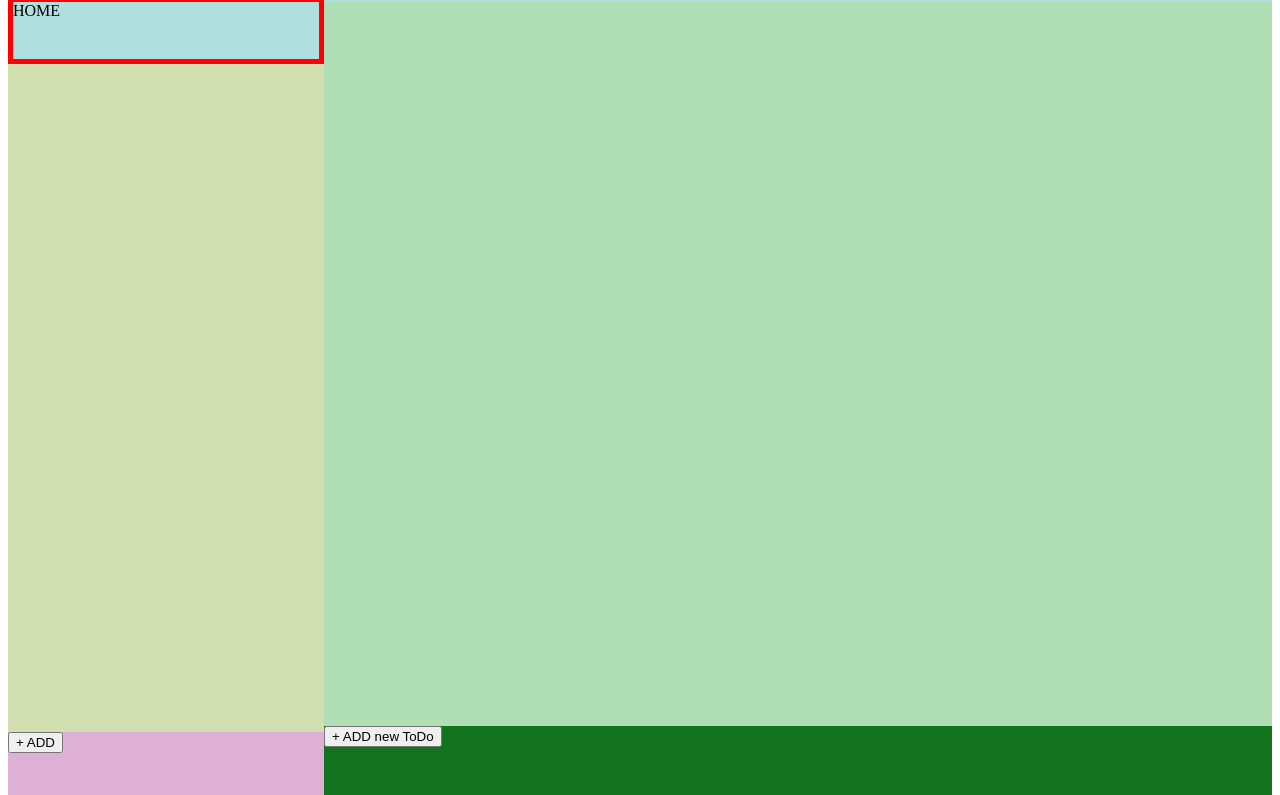
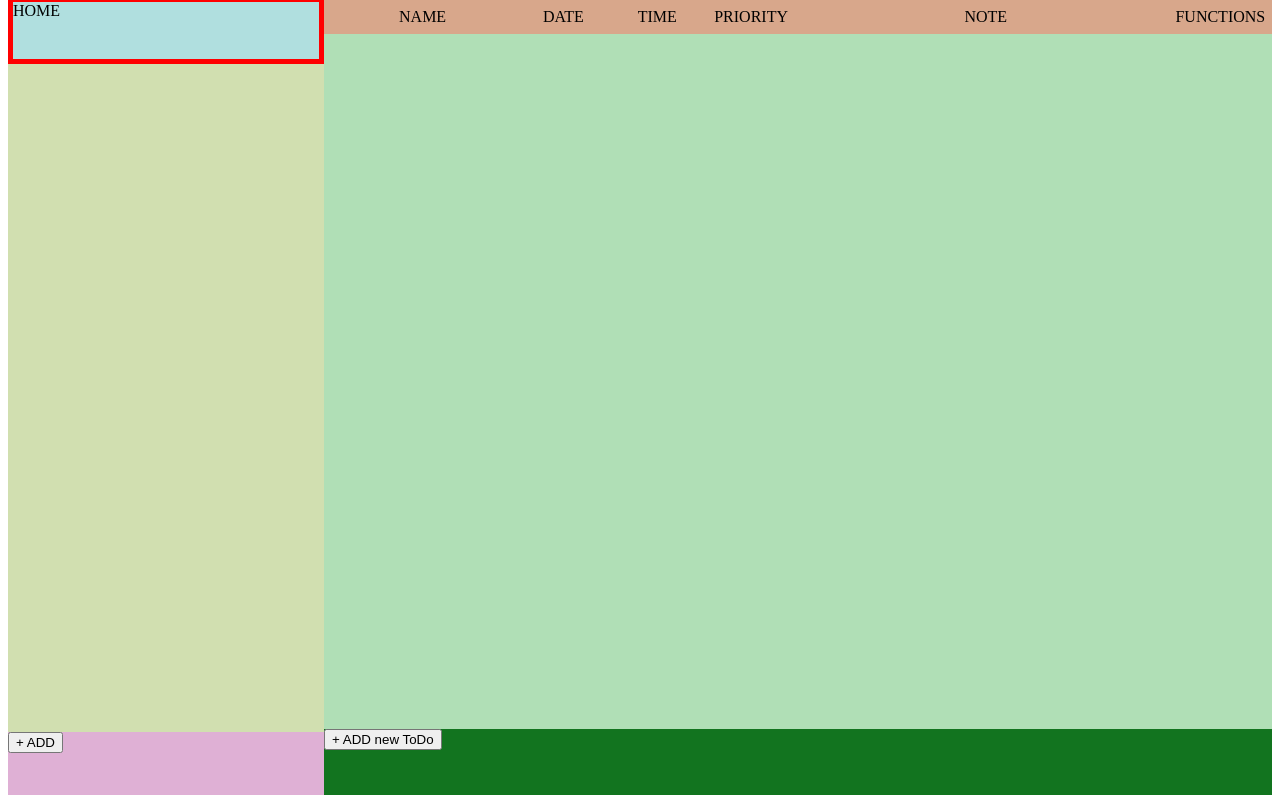
Before and after one commit to MaciejDabrowskii/PROJECT-TODO-LIST, a website built with webpack: page dist/index.html in a window 1280 px wide. Shown: the part 112-907 px from the top of the page. Built offline with nearby package versions, Linux system fonts and the light colour scheme.

Commit message:
working on functions

```diff
--- a/src/dom-functions/DOM-body.js
+++ b/src/dom-functions/DOM-body.js
@@ -44,7 +44,36 @@ const createBody = () => {
     allTodosButton.classList.add('allTodosButton');
     allTodosButton.innerText = "All Todos";
 
+    todoDivHeader.append(allTodosButton);
 
+    const todoDataHeaderDiv = document.createElement('div');
+    todoDataHeaderDiv.classList.add('todoDataHeaderDiv');
+
+    const todoNameDataHeader = document.createElement('div');
+    todoNameDataHeader.classList.add('todoNameDataHeader');
+    todoNameDataHeader.innerText = "NAME";
+
+    const todoDateDataHeader = document.createElement('div');
+    todoDateDataHeader.classList.add('todoDateDataHeader');
+    todoDateDataHeader.innerText = "DATE";
+
+    const todoTimeDataHeader = document.createElement('div');
+    todoTimeDataHeader.classList.add('todoTimeDataHeader');
+    todoTimeDataHeader.innerText = "TIME";
+
+    const todoPriorityDataHeader = document.createElement('div');
+    todoPriorityDataHeader.classList.add('todoPriorityDataHeader');
+    todoPriorityDataHeader.innerText = "PRIORITY";
+
+    const todoNoteDataHeader = document.createElement('div');
+    todoNoteDataHeader.classList.add('todoNoteDataHeader');
+    todoNoteDataHeader.innerText = "NOTE";
+
+    const todoFunctionsDataHeader = document.createElement('div');
+    todoFunctionsDataHeader.classList.add('todoFunctionsDataHeader');
+    todoFunctionsDataHeader.innerText = "FUNCTIONS";
+
+    todoDataHeaderDiv.append(todoNameDataHeader, todoDateDataHeader, todoTimeDataHeader, todoPriorityDataHeader, todoNoteDataHeader, todoFunctionsDataHeader);
 
     const todosContainer = document.createElement('div');
     todosContainer.classList.add('todosContainer');
@@ -52,9 +81,9 @@ const createBody = () => {
     const todoOptionsContainer = document.createElement('div');
     todoOptionsContainer.classList.add('todoOptionsContainer');
 
-    todoDivHeader.append(allTodosButton);
 
-    todosDiv.append(todoDivHeader, todosContainer, todoOptionsContainer);
+
+    todosDiv.append(todoDivHeader, todoDataHeaderDiv, todosContainer, todoOptionsContainer);
 
     body.append(projectsDiv, todosDiv);
 
--- a/src/dom-functions/DOM-show-TODO.js
+++ b/src/dom-functions/DOM-show-TODO.js
@@ -24,7 +24,20 @@ const domShowTodo = (todo) => {
     todoNotesDiv.classList.add('todoTimeDiv');
     todoNotesDiv.textContent = todo.getTodoNotes();
 
-    todoDiv.append(todoNameDiv, todoDateDiv, todoTimeDiv, todoPriorityDiv, todoNotesDiv);
+    const moveTodoButton = document.createElement('button');
+    moveTodoButton.classList.add('moveTodoButton');
+    moveTodoButton.textContent = "Move";
+
+    const editTodoButton = document.createElement('button');
+    editTodoButton.classList.add('editTodoButton');
+    editTodoButton.textContent = "E";
+
+    const deleteTodoButton = document.createElement('button');
+    deleteTodoButton.classList.add('deleteTodoButton');
+    deleteTodoButton.textContent = "X";
+
+
+    todoDiv.append(todoNameDiv, todoDateDiv, todoTimeDiv, todoPriorityDiv, todoNotesDiv, moveTodoButton, editTodoButton, deleteTodoButton);
     todosContainer.appendChild(todoDiv);
 };
 export default domShowTodo
--- a/src/style.css
+++ b/src/style.css
@@ -69,7 +69,7 @@ body {
     height: 100%;
     background-color: rgb(216, 167, 139);
     display: grid;
-    grid-template-rows: 1fr 10fr 1fr;
+    grid-template-rows: 1fr 0.5fr 10fr 1fr;
 }
 .todoDivHeader {
     grid-row: 1 / 2;
@@ -80,6 +80,17 @@ body {
     padding-left: 2%;
     font-size: 3vh;
 }
+.todoDataHeaderDiv {
+    grid-row: 2 / 3;
+    display: grid;
+    grid-template-columns: 2fr 1fr 1fr 1fr 4fr 1fr;
+    padding: 0.25% 0.5%;
+}
+.todoDataHeaderDiv > div {
+    display: flex;
+    justify-content: center;
+    align-items: center;
+}
 .allTodosButton {
     background-color: rgb(218, 149, 149);
     align-self: center;
@@ -89,11 +100,16 @@ body {
 
 }
 .todosContainer {
-    grid-row: 2 / 3;
+    grid-row: 3 / 4;
     background-color: rgb(176, 223, 182);
+    padding: 0.25% 0.5%;
+}
+.todoDiv {
+    display: grid;
+    grid-template-columns: 2fr 1fr 1fr 1fr 4fr 0.5fr 0.25fr 0.25fr;
 }
 .todoOptionsContainer {
-    grid-row: 3 / 4;
+    grid-row: 4 / 5;
     background-color: rgb(18, 116, 31);
 }
 
```
Also changed, not shown: dist/main.js.
